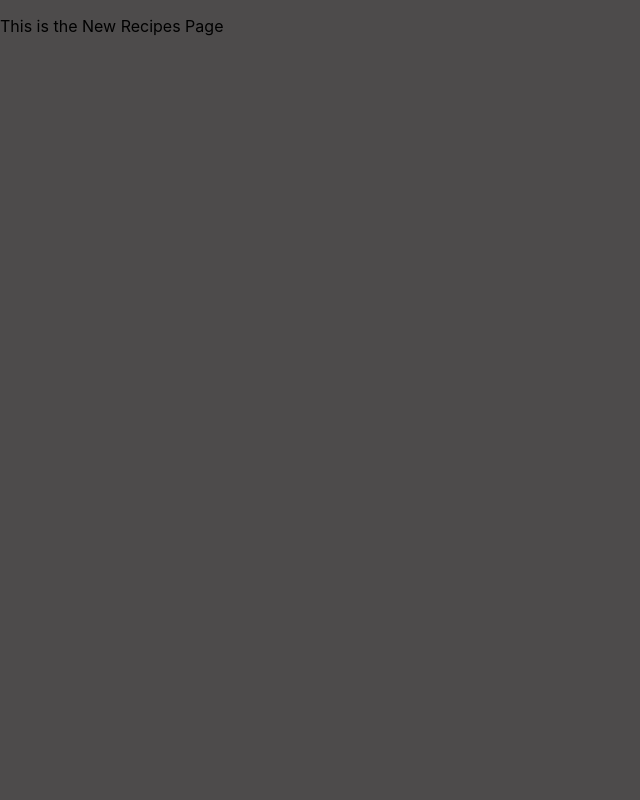
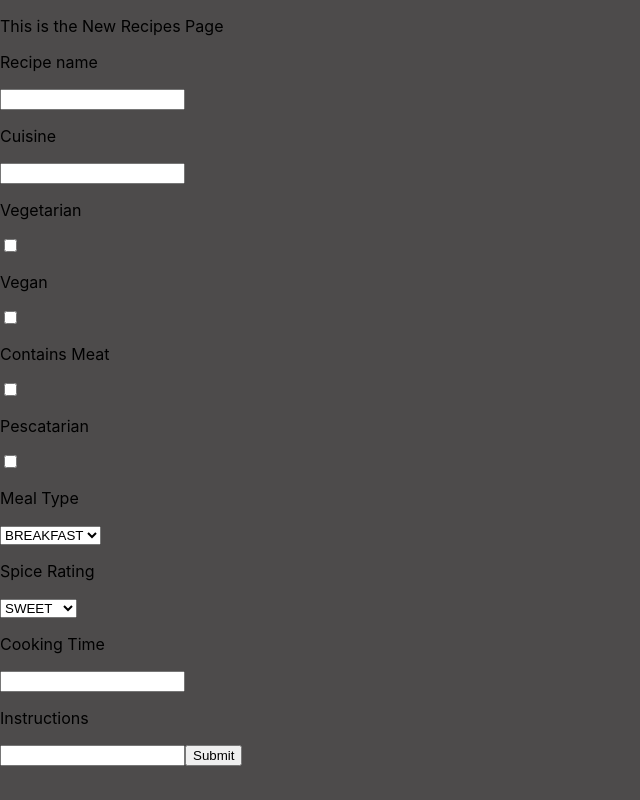
Before and after one commit to anandlakhani9/bnta_client_side_project, a React (Create React App) app: page /NewRecipePage in a window 1280 px wide. Shown: the whole page, without its empty margins (0-640 px from the left). Built offline with nearby package versions, Linux system fonts and the light colour scheme.

Commit message:
COMPLETED: Add New Recipe Feature
Co-Authored-By: Jess Morse <90448325+JessMorse@users.noreply.github.com>

```diff
--- a/src/adapters/recipeAdapter.js
+++ b/src/adapters/recipeAdapter.js
@@ -11,7 +11,7 @@ const getAllRecipes = () => {
 
 const getRecipeById = (id) => {
     return (
-        axios.get("localhost:8080/api/v1/recipe/" + id)
+        axios.get("http://localhost:8080/api/v1/recipe/" + id)
         .then(response => {
             return response.data
         })
@@ -20,7 +20,7 @@ const getRecipeById = (id) => {
 
 const getRecipeAccordingToAllergy = (allergen) => {
     return (
-        axios.get("localhost:8080/api/v1/ri?allergen=" + allergen)
+        axios.get("http://localhost:8080/api/v1/ri?allergen=" + allergen)
         .then(response => {
             return response.data
         })
@@ -29,7 +29,7 @@ const getRecipeAccordingToAllergy = (allergen) => {
 
 const getRecipesByCookingTime = (cookingTime) => {
     return (
-        axios.get("localhost:8080/api/v1/ri?cookingTime=" + cookingTime)
+        axios.get("http://localhost:8080/api/v1/ri?cookingTime=" + cookingTime)
         .then(response => {
             return response.data
         })
@@ -38,7 +38,7 @@ const getRecipesByCookingTime = (cookingTime) => {
 
 const getAllIngredients = () => {
     return (
-        axios.get("localhost:8080/api/v1/ingredient")
+        axios.get("http://localhost:8080/api/v1/ingredient")
         .then(response => {
             return response.data
         })
@@ -47,7 +47,7 @@ const getAllIngredients = () => {
 
 const getIngredientById = (id) => {
     return (
-        axios.get("localhost:8080/api/v1/ingredient/" + id)
+        axios.get("http://localhost:8080/api/v1/ingredient/" + id)
         .then(response => {
             return response.data
         })
@@ -56,7 +56,7 @@ const getIngredientById = (id) => {
 
 const addIngredient = (ingredient) => {
 return (
-    axios.post('localhost:8080/api/v1/ingredient', ingredient)
+    axios.post('http://localhost:8080/api/v1/ingredient', ingredient)
 ).catch((e)=> {
     console.log("recipeAdapter could not add ingredient")
 })
@@ -64,7 +64,7 @@ return (
 
 const addRecipe = (recipe) => {
     return (
-        axios.post("localhost:8080/api/v1/recipe", recipe)
+        axios.post("http://localhost:8080/api/v1/recipe", recipe)
     ).catch((e)=> {
         console.log("recipeAdapter could not add recipe")
     })
--- /dev/null
+++ b/src/components/RecipeForm.js
@@ -0,0 +1,131 @@
+import { useState } from "react";
+import { addRecipe } from "../adapters/recipeAdapter";
+
+const RecipeForm = () => {
+  const [name, setName] = useState(null);
+  const [cuisine, setCuisine] = useState(null);
+  const [vegetarian, setVegetarian] = useState(false);
+  const [vegan, setVegan] = useState(false);
+  const [meatOnly, setMeatOnly] = useState(false);
+  const [pescatarian, setPescatarian] = useState(false);
+  const [mealType, setMealType] = useState(null);
+  const [spiceRating, setSpiceRating] = useState(null);
+  const [cookingTime, setCookingTime] = useState(null);
+  const [instructions, setInstructions] = useState(null);
+
+  const handleFormSubmission = (event) => {
+    event.preventDefault();
+    const newRecipe = {
+      name: name,
+      cuisine: cuisine,
+      vegetarian: vegetarian,
+      vegan: vegan,
+      meatOnly: meatOnly,
+      pescatarian: pescatarian,
+      mealType: mealType,
+      spiceRating: spiceRating,
+      cookingTime: cookingTime,
+      instructions: instructions,
+    };
+
+    addRecipe(newRecipe);
+  };
+
+  const handleNameChange = (event) => {
+    setName(event.target.value);
+  };
+  const handleCuisineChange = (event) => {
+    setCuisine(event.target.value);
+  };
+  const handleVegetarianChange = (event) => {
+    console.log("EVENT" + event);
+    console.log("EVENT TARGET VALUE" + event.target.value);
+    setVegetarian(!vegetarian);
+  };
+
+  const handleVeganChange = (event) => {
+    setVegan(!vegan);
+  };
+
+  const handleMeatOnlyChange = (event) => {
+    setMeatOnly(!meatOnly);
+  };
+
+  const handlePescatarianChange = (event) => {
+    setPescatarian(!pescatarian);
+  };
+
+  const handleMealTypeChange = (event) => {
+    setMealType(event.target.value);
+  };
+
+  const handleSpiceRatingChange = (event) => {
+    setSpiceRating(event.target.value);
+  };
+
+  const handleCookingTimeChange = (event) => {
+    setCookingTime(event.target.value);
+  };
+  const handleInstructionsChange = (event) => {
+    setInstructions(event.target.value);
+  };
+
+  return (
+    <form onSubmit={handleFormSubmission}>
+      <p>Recipe name</p>
+      <input type="text" value={name} onChange={handleNameChange}></input>
+      <p>Cuisine</p>
+      <input type="text" value={cuisine} onChange={handleCuisineChange}></input>
+      <p>Vegetarian</p>
+      <input
+        type="checkbox"
+        value={vegetarian}
+        onChange={handleVegetarianChange}
+      ></input>
+      <p>Vegan</p>
+      <input type="checkbox" value={vegan} onChange={handleVeganChange}></input>
+      <p>Contains Meat</p>
+      <input
+        type="checkbox"
+        value={meatOnly}
+        onChange={handleMeatOnlyChange}
+      ></input>
+      <p>Pescatarian</p>
+      <input
+        type="checkbox"
+        value={pescatarian}
+        onChange={handlePescatarianChange}
+      ></input>
+      <p>Meal Type</p>
+      <select value={mealType} onChange={handleMealTypeChange}>
+        <option value="BREAKFAST">BREAKFAST</option>
+        <option value="LUNCH">LUNCH</option>
+        <option value="DINNER">DINNER</option>
+        <option value="SNACK">SNACK</option>
+        <option value="DESSERT">DESSERT</option>
+      </select>
+      <p>Spice Rating</p>
+      <select value={spiceRating} onChange={handleSpiceRatingChange}>
+        <option value="SWEET">SWEET</option>
+        <option value="MILD">MILD</option>
+        <option value="MEDIUM">MEDIUM</option>
+        <option value="HOT">HOT</option>
+      </select>
+      <p>Cooking Time</p>
+      <input
+        type="text"
+        value={cookingTime}
+        onChange={handleCookingTimeChange}
+      ></input>
+      <p>Instructions</p>
+      <input
+        type="text"
+        value={instructions}
+        onChange={handleInstructionsChange}
+      ></input>
+      <input type="submit"/>
+    </form>
+  );
+};
+
+export default RecipeForm;
--- a/src/pages/NewRecipePage.js
+++ b/src/pages/NewRecipePage.js
@@ -1,8 +1,12 @@
 import { useNavigate } from "react-router-dom";
+import RecipeForm from "../components/RecipeForm";
 
 const NewRecipePage = () => {
     return(
+        <>
         <p>This is the New Recipes Page</p>
+        <RecipeForm />
+        </>
     )
 
 }
--- a/src/styles/NavBar.css
+++ b/src/styles/NavBar.css
@@ -20,6 +20,11 @@ background-color: #2C2A2A;
     font-size: 4vw;
     position: relative;
     margin: 1%;
+}
+
+.navBar h1:hover{
+    transform: scale(1.1);
+    cursor: grab
 }
 
 .navBar button {
```
Also changed, not shown: src/App.css (line endings or trailing spaces), src/index.css (line endings or trailing spaces), src/styles/Card.css (line endings or trailing spaces).
